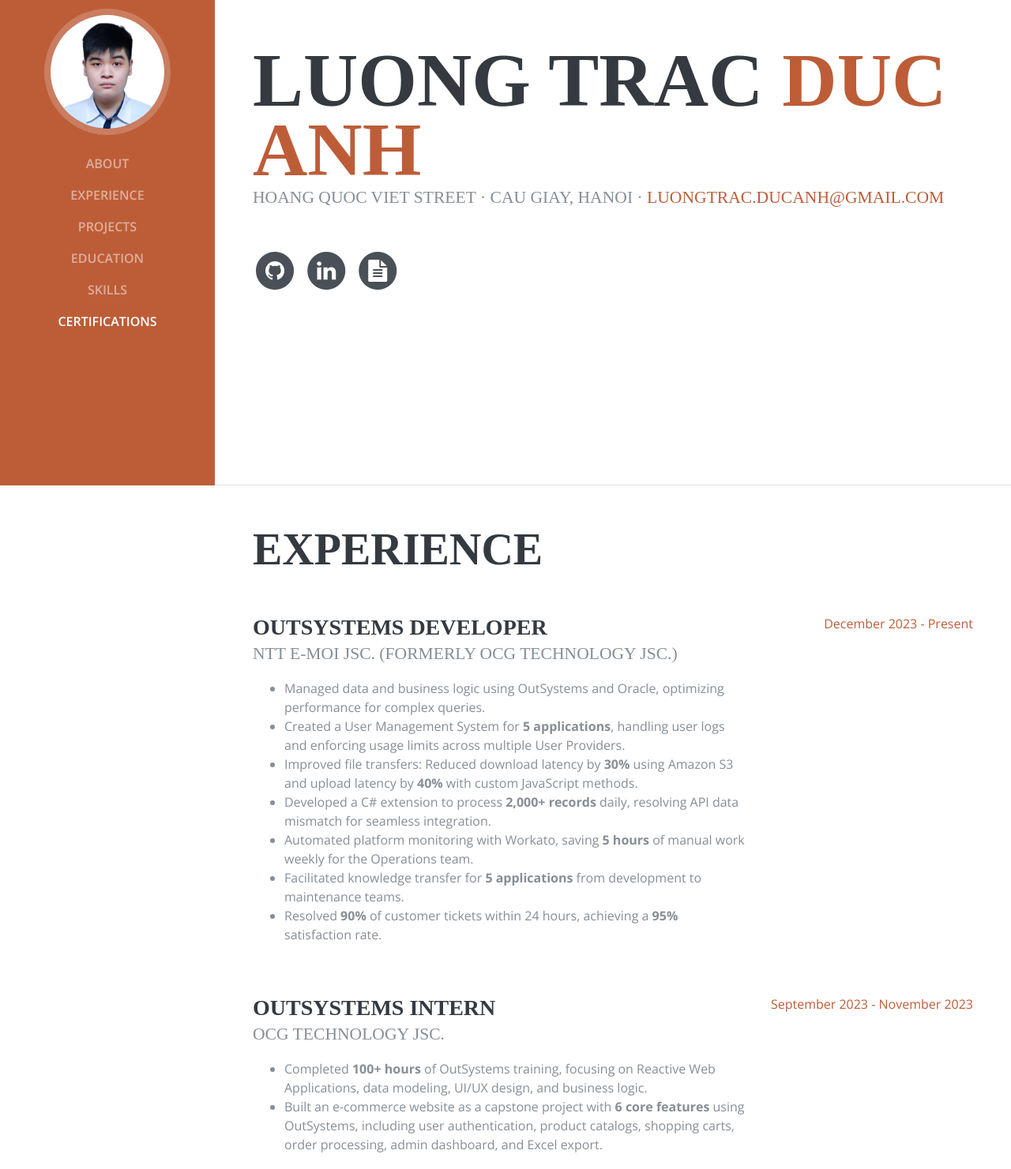
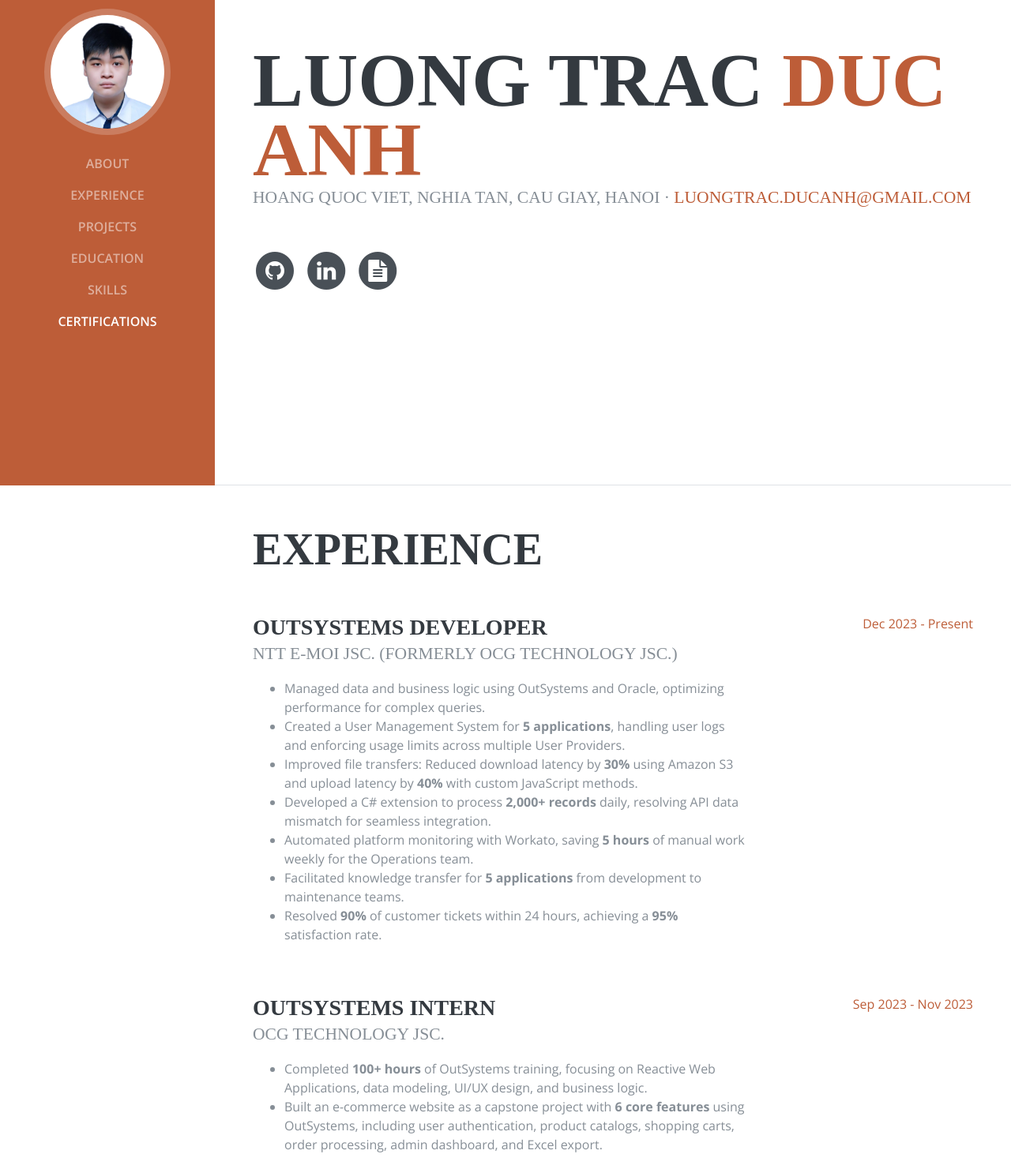
Before and after one commit to luongtracducanh/luongtracducanh.github.io, a plain HTML site: page index.html in a window 1280 px wide. Shown: the part 185-1666 px from the top of the page at 79% size. Drawn offline with nearby package versions, Linux system fonts and the light colour scheme; a web font is replaced by a local one.

Commit message:
fix date formats

```diff
--- a/index.html
+++ b/index.html
@@ -78,7 +78,7 @@
           <span class="text-primary">Duc Anh</span>
         </h1>
         <div class="subheading mb-5">
-          Hoang Quoc Viet Street · Cau Giay, Hanoi ·
+          Hoang Quoc Viet, Nghia Tan, Cau Giay, Hanoi ·
           <a href="mailto:luongtrac.ducanh@gmail.com">luongtrac.ducanh@gmail.com</a>
         </div>
         <!-- <p class="mb-5">Self intro....</p> -->
@@ -141,7 +141,7 @@
             </ul>
           </div>
           <div class="resume-date text-md-right">
-            <span class="text-primary">December 2023 - Present</span>
+            <span class="text-primary">Dec 2023 - Present</span>
           </div>
         </div>
         <div class="resume-item d-flex flex-column flex-md-row mb-5">
@@ -157,7 +157,7 @@
             </ul>
           </div>
           <div class="resume-date text-md-right">
-            <span class="text-primary">September 2023 - November 2023</span>
+            <span class="text-primary">Sep 2023 - Nov 2023</span>
           </div>
         </div>
 
@@ -205,7 +205,7 @@
             </div>
           </div>
           <div class="resume-date text-md-right">
-            <span class="text-primary">May 2024 - August 2024</span>
+            <span class="text-primary">Jun 2024 - Aug 2024</span>
           </div>
         </div>
       </div>
@@ -237,7 +237,7 @@
             </ul>
           </div>
           <div class="resume-date text-md-right">
-            <span class="text-primary">September 2021 - August 2024</span>
+            <span class="text-primary">Sep 2021 - Aug 2024</span>
           </div>
         </div>
       </div>
```
Also changed, not shown: 1 other file.
